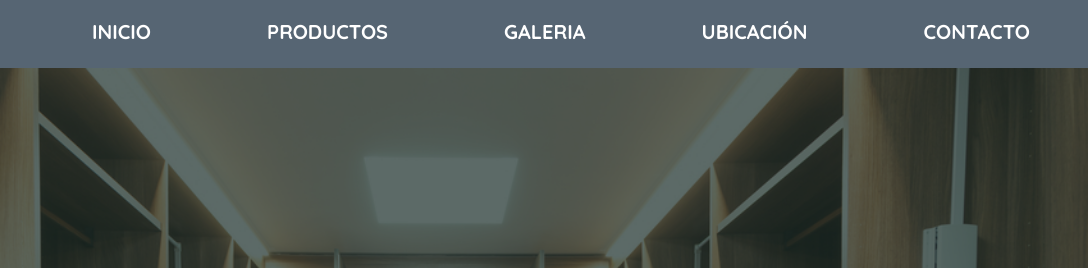
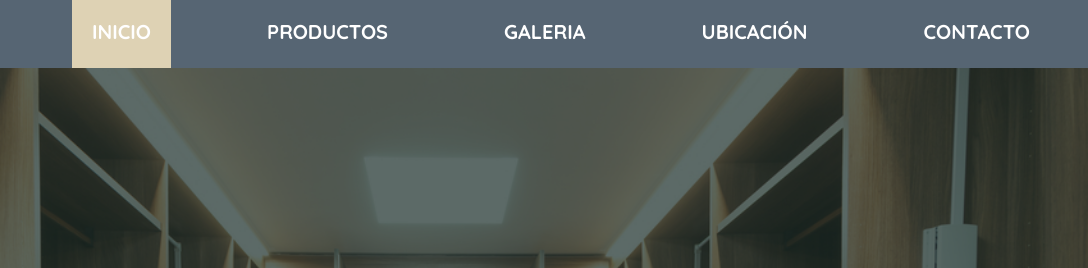
Before and after one commit to MauricioSalas/evaluacion1, a plain HTML site: page index.html in a window 1280 px wide. In both pictures the pointer is over the link "INICIO". Shown: the top 268 px of the page, 192-1280 px from the left. Drawn offline with Linux system fonts and the light colour scheme.

Commit message:
Cambio en Hover

```diff
--- a/css/styles.css
+++ b/css/styles.css
@@ -57,7 +57,7 @@ body {
 }
 
 .menu-principal a:hover {
-    background-color: var(--gris);
+    background-color: var(--destacado);
 }
 
 @media (min-width: 768px) {
```
